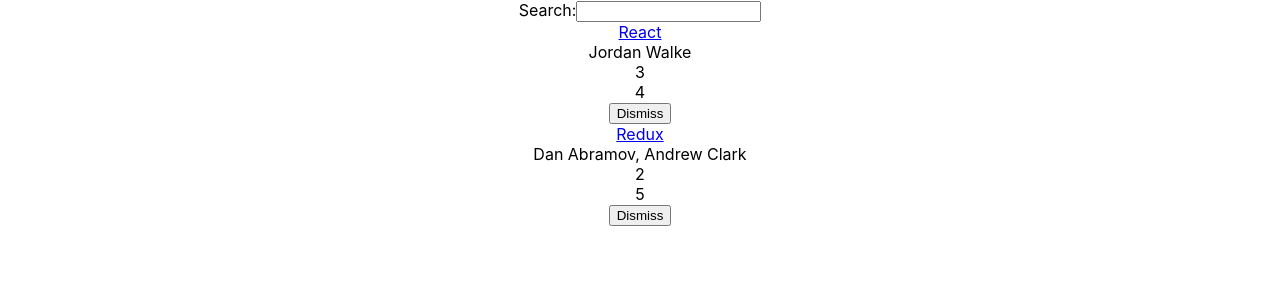
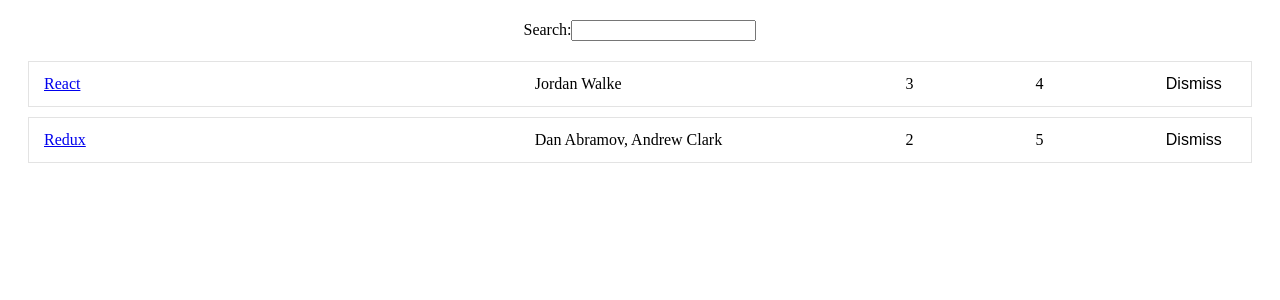
Before and after one commit to Tarun047/LearnReact, a React (Create React App) app: page / in a window 1280 px wide. Shown: the top 300 px of the page. Built offline with nearby package versions, Linux system fonts and the light colour scheme.

Commit message:
Added Styling Starter

```diff
--- a/src/App.js
+++ b/src/App.js
@@ -32,16 +32,19 @@
  onChange = {onChange}
  />
  </form>
+const largeColumn = {width:'40%'};
+const midColumn = {width:'30%'};
+const smallColumn = {width:'10%'};
 
- const Table = ({list,pattern,onDismiss})=><div>
+ const Table = ({list,pattern,onDismiss})=><div className="table">
  {list.filter(isSearched(pattern)).map(item=>
-       <div key={item.objectId}>
-       <span><a href={item.url}>{item.title}</a></span>
-       <br/><span>{item.author}</span><br/>
-       <span>{item.num_comments}</span><br/>
-       <span>{item.points}</span><br/>
+       <div key={item.objectId} className="table-row">
+       <span style={largeColumn}><a href={item.url}>{item.title}</a></span>
+       <span style={midColumn}>{item.author}</span>
+       <span style={smallColumn}>{item.num_comments}</span>
+       <span style={smallColumn}>{item.points}</span>
        <span>
-         <Button onClick={()=>onDismiss(item.objectId)}>Dismiss</Button>
+         <Button onClick={()=>onDismiss(item.objectId)} className="button-inline">Dismiss</Button>
        </span>
        </div>
    )}
@@ -72,14 +75,17 @@
   render() {
     const {searchTerm, list} = this.state;
     return (
-      <div className="App">
+      <div className="page">
+      <div className="interactions">
       <Search
         value = {searchTerm}
         onChange = {this.onSearchChange}>Search</Search>
+      </div>
       <Table
         list = {list}
         pattern = {searchTerm}
         onDismiss = {this.onDismiss}/>
+
       </div>
     );
   }
--- a/src/index.css
+++ b/src/index.css
@@ -1,14 +1,53 @@
-body {
-  margin: 0;
-  padding: 0;
-  font-family: -apple-system, BlinkMacSystemFont, "Segoe UI", "Roboto", "Oxygen",
-    "Ubuntu", "Cantarell", "Fira Sans", "Droid Sans", "Helvetica Neue",
-    sans-serif;
-  -webkit-font-smoothing: antialiased;
-  -moz-osx-font-smoothing: grayscale;
+.page {
+margin: 20px;
 }
-
-code {
-  font-family: source-code-pro, Menlo, Monaco, Consolas, "Courier New",
-    monospace;
+.interactions {
+text-align: center;
 }
+.table {
+margin: 20px 0;
+}
+.table-header {
+display: flex;
+line-height: 24px;
+font-size: 16px;
+padding: 0 10px;
+justify-content: space-between;
+}
+.table-empty {
+margin: 200px;
+text-align: center;
+font-size: 16px;
+}
+.table-row {
+display: flex;
+line-height: 24px;
+white-space: nowrap;
+margin: 10px 0;
+padding: 10px;background: #ffffff;
+border: 1px solid #e3e3e3;
+}
+.table-header > span {
+overflow: hidden;
+text-overflow: ellipsis;
+padding: 0 5px;
+}
+.table-row > span {
+overflow: hidden;
+text-overflow: ellipsis;
+padding: 0 5px;
+}
+.button-inline {
+border-width: 0;
+background: transparent;
+color: inherit;
+text-align: inherit;
+-webkit-font-smoothing: inherit;
+padding: 0;
+font-size: inherit;
+cursor: pointer;
+}
+.button-active {
+border-radius: 0;
+border-bottom: 1px solid #38BB6C;
+}
```
